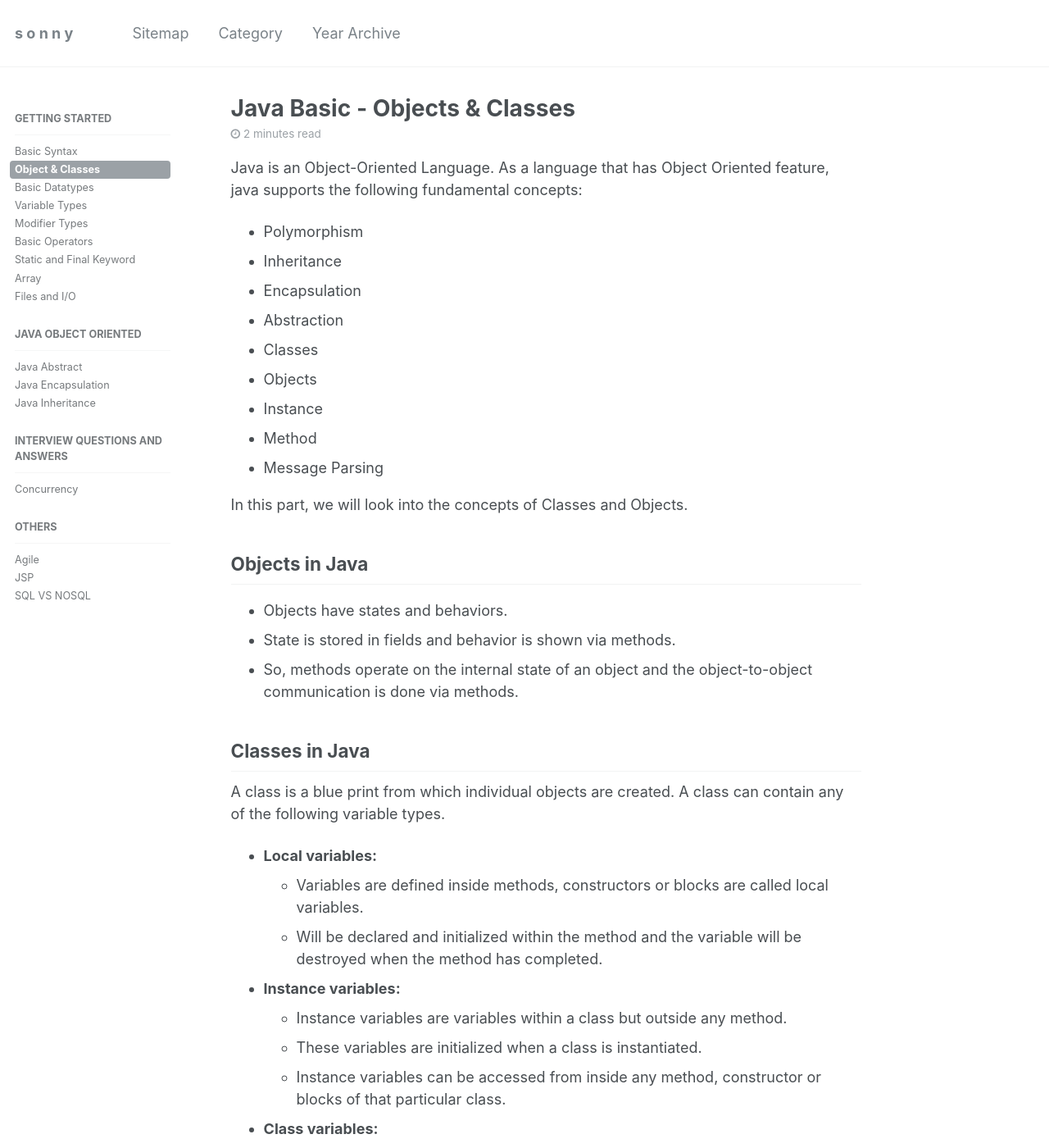
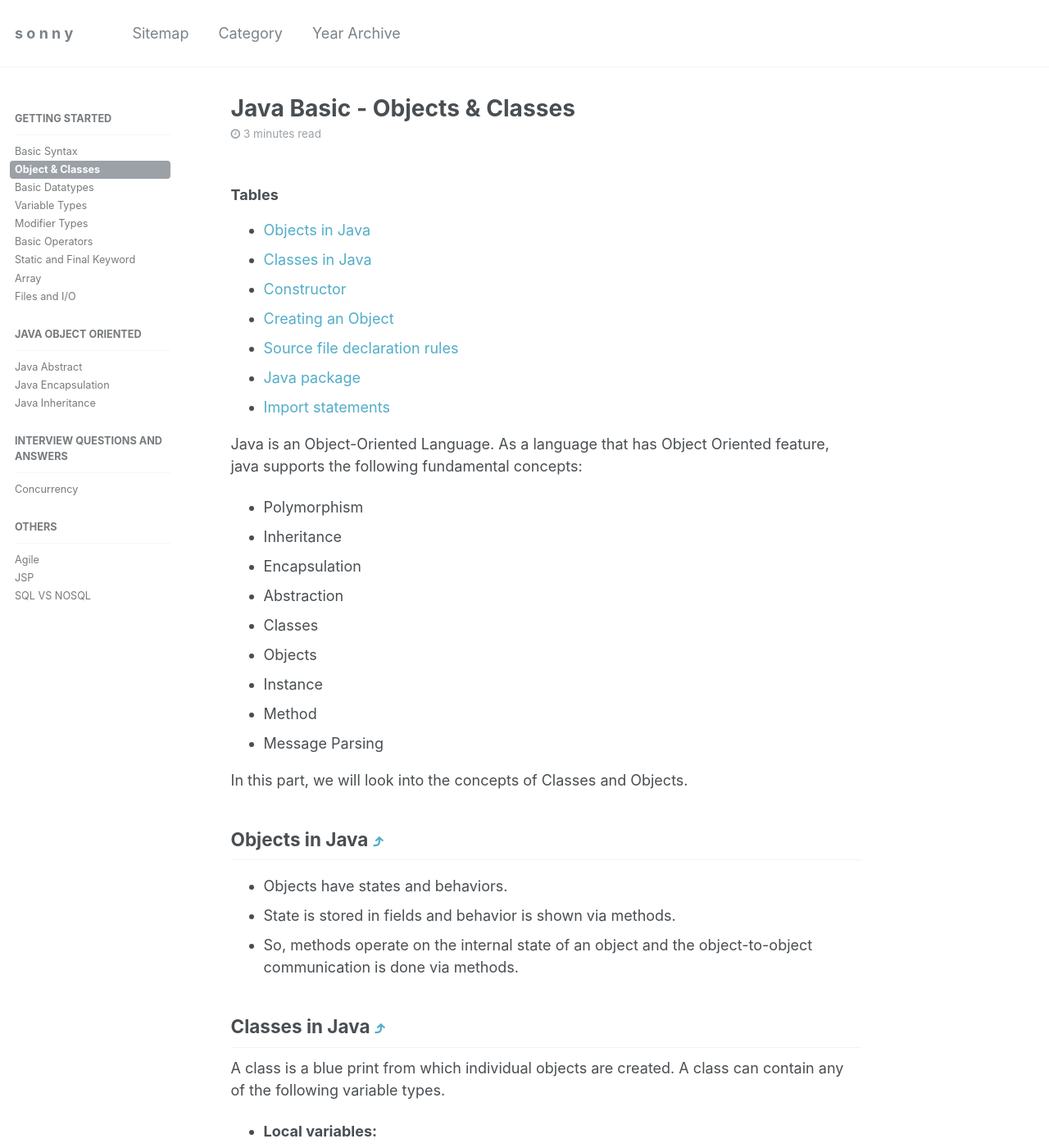
Before and after one commit to sonnyit/java, a Jekyll site: the page built from _posts/2015-11-30-jb-object-and-class.md, in a window 1280 px wide and 1400 px high. Shown: the whole window at 82% size. Built offline with Jekyll 4.4.1, drawn with Linux system fonts in a browser that asks for light colours; comment, search, counter and statistics services are not loaded; part of the change alters nothing that is shown; some of the changed text lies outside the part shown.

Commit message:
update anchors

````diff
--- a/_posts/2015-11-30-jb-object-and-class.md
+++ b/_posts/2015-11-30-jb-object-and-class.md
@@ -6,6 +6,16 @@ categories:
 tags:
   - java-basic
 ---
+
+### Tables
+
+* [Objects in Java](#objects-in-java-10548tables)
+* [Classes in Java](#classes-in-java-10548tables)
+* [Constructor](#constructor-10548tables)
+* [Creating an Object](#creating-an-object-10548tables)
+* [Source file declaration rules](#source-file-declaration-rules-10548tables)
+* [Java package](#java-package-10548tables)
+* [Import statements](#import-statements-10548tables)
 
 Java is an Object-Oriented Language. As a language that has Object Oriented feature, java supports the following fundamental concepts:
 
@@ -21,13 +31,13 @@ Java is an Object-Oriented Language. As a language that has Object Oriented feat
 
 In this part, we will look into the concepts of Classes and Objects.
 
-## Objects in Java
+## Objects in Java [&#10548;](#tables)
 
 * Objects have states and behaviors.
 * State is stored in fields and behavior is shown via methods.
 * So, methods operate on the internal state of an object and the object-to-object communication is done via methods.
 
-## Classes in Java
+## Classes in Java [&#10548;](#tables)
 
 A class is a blue print from which individual objects are created.
 A class can contain any of the following variable types.
@@ -42,21 +52,21 @@ A class can contain any of the following variable types.
 * **Class variables:**
     * Class variables declared within a class, **outside any method**, with the **static keyword**.
 
-## Constructor
+## Constructor [&#10548;](#tables)
 * Every class has a constructor.
 * If we do not explicitly write a constructor for a class, the Java compiler builds a default constructor for that class.
 * Each time a new object is created, at least one constructor will be invoked.
 * The constructors must have the same name as the class.
 * A class can have more than one constructor.
 
-## Creating an Object
+## Creating an Object [&#10548;](#tables)
 Three steps when creating an object from a class:
 
 * **Declaration:** a variable declaration with: a variable name and an object type.
 * **Instantiation:** The **new** keyword is used to create the object.
 * **Initialization:** The **new** keyword **is followed by a call to a constructor**. This call initializes the new object.
 
-## Source file declaration rules:
+## Source file declaration rules [&#10548;](#tables)
 These rules are essential when declaring classes, *import* statements and *package* statements in a source file:
 
 * There can be only one public class per source file.
@@ -66,10 +76,10 @@ These rules are essential when declaring classes, *import* statements and *packa
 * If import statement are present then they must be written between the package statement and the class declaration. If there are no package statements then the import statement should be the first line in the source file.
 * Import and package statements will imply to all the classes present in the source file. It is not possible to declare different import and/or package statements to different classes in the source file.
 
-## Java package
+## Java package [&#10548;](#tables)
 In simple, it is a way of categorizing the classes and interfaces. When developing applications in Java, hundreds of classes and interfaces will be written, therefore categorizing these classes is a must as well as makes life much easier.
 
-## Import statements
+## Import statements [&#10548;](#tables)
 In Java if a fully qualified name, which includes the package and the class name, is given then the compiler can easily locate the source code or classes. Import statement is a way of giving the proper location for the compiler to find that particular class.
 
 For example, the following line would ask compiler to load all the classes available in directory java_installation/java/io:
@@ -77,5 +87,3 @@ For example, the following line would ask compiler to load all the classes avail
 ```java
 import java.io.*;
 ```
-
-##### [Java Site Map](../java-sitemap)
````
